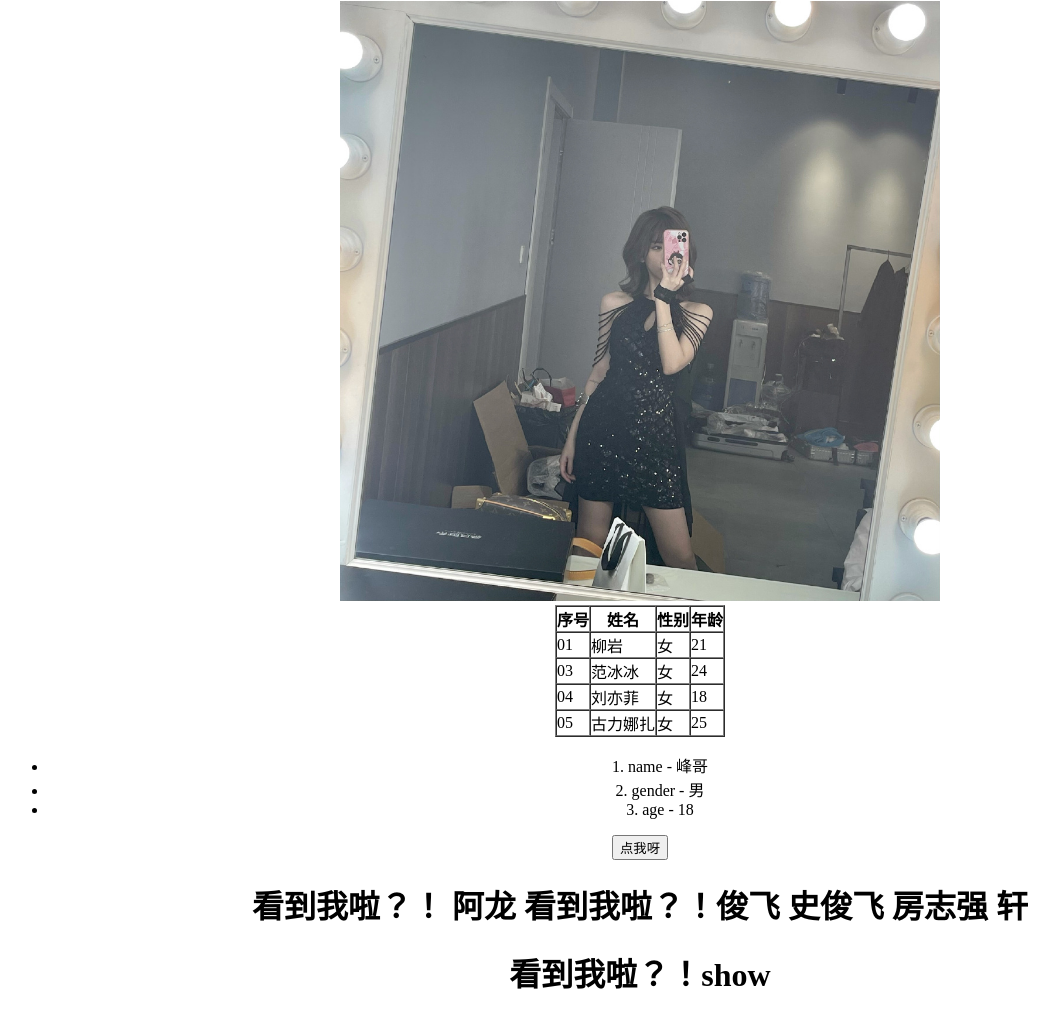
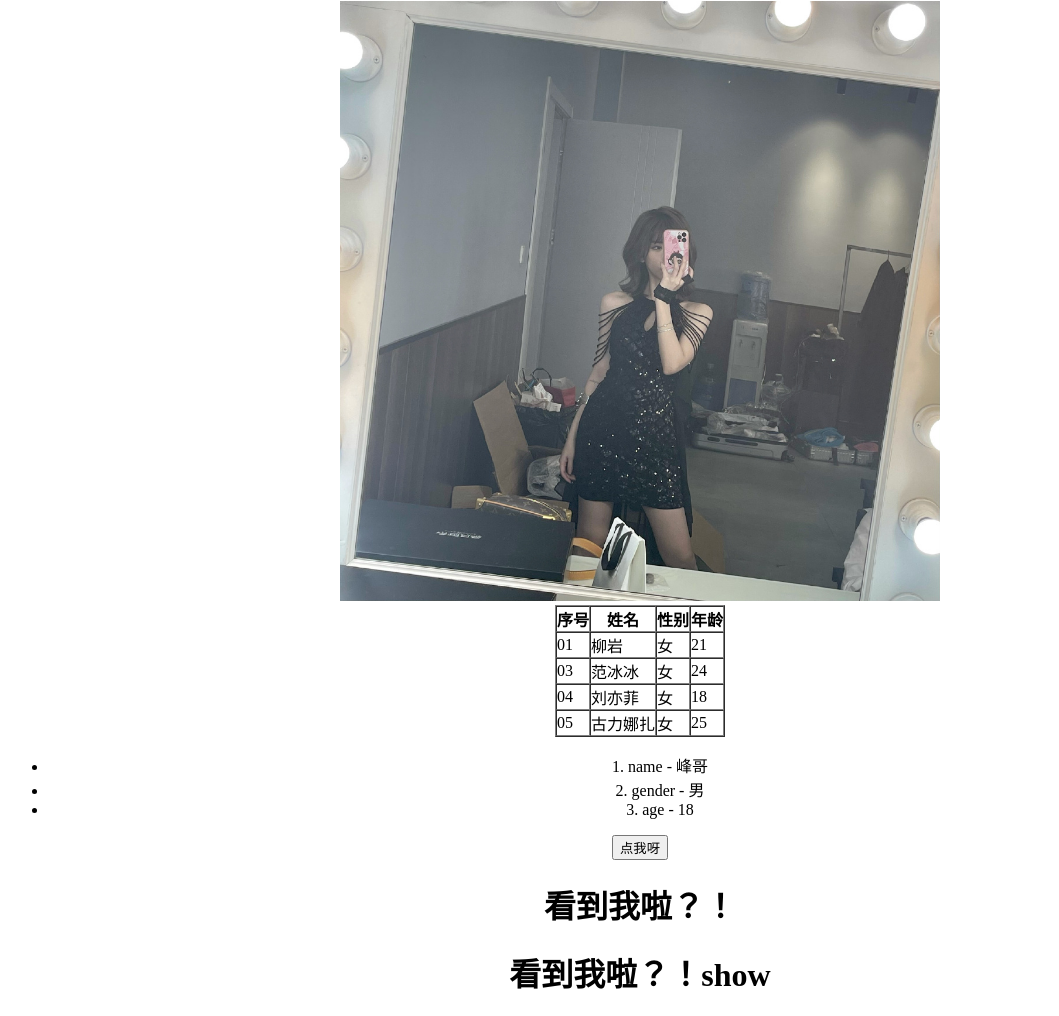
Before and after one commit to 6Pear/hellovue2103a, a website: page hello-vue/hello.html in a window 1280 px wide. Shown: the part 125-1141 px from the top of the page, without its empty margins (0-1059 px from the left). Drawn offline with nearby package versions, Linux system fonts and the light colour scheme.

Commit message:
提交删除

```diff
--- a/hello-vue/hello.html
+++ b/hello-vue/hello.html
@@ -43,11 +43,6 @@
         <button v-on:click="show = !show">点我呀</button>
         <h1 v-if="show">
             看到我啦？！
-            阿龙
-            看到我啦？！俊飞
-            史俊飞
-            房志强
-            轩
         </h1>
         <h1 v-else>
             看不到我？！
```
